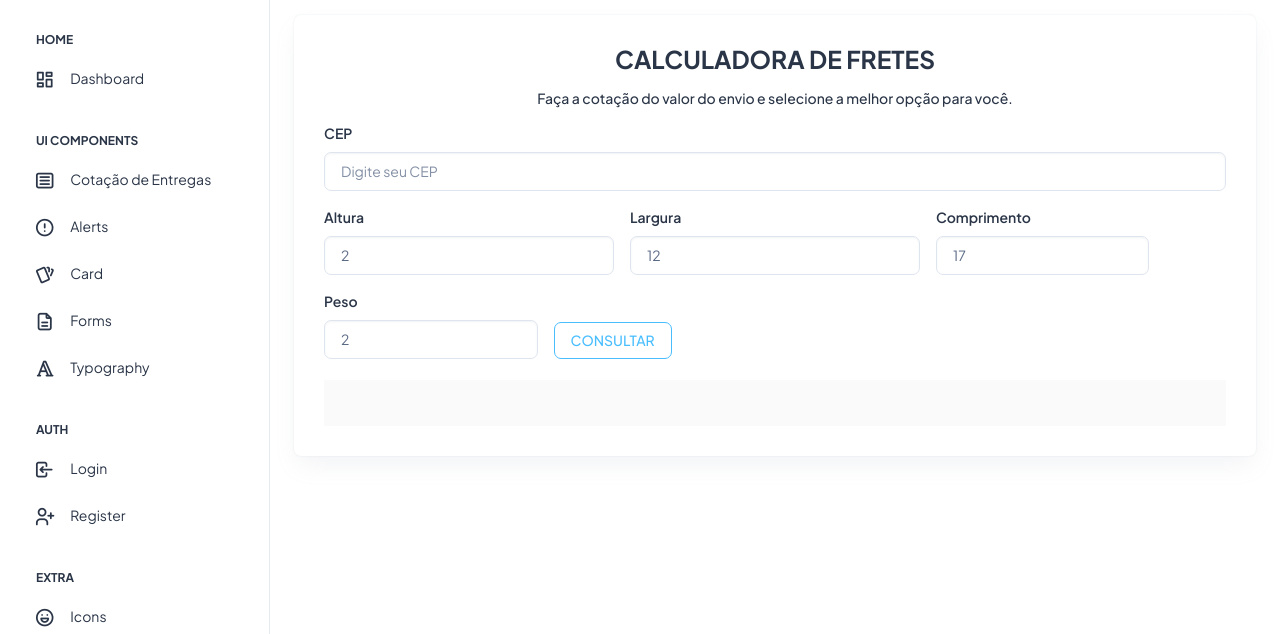
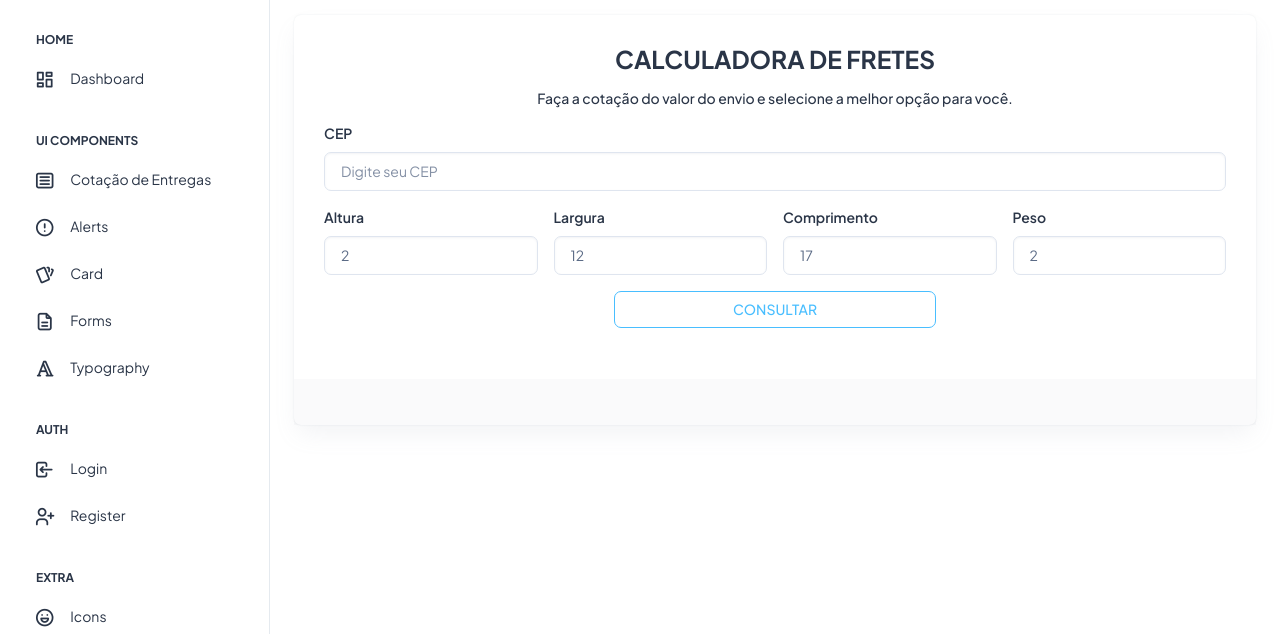
Before and after one commit to Brunobh51/sistema, a Django app: template app_CotacaoEntregas/templates/app_CotacaoEntregas/cotacao.html in a window 1280 px wide. Shown: the part 70-704 px from the top of the page. Run offline with Django 4.2, Linux system fonts and the light colour scheme; the template is opened without the code that fills it, so the values that code supplies are empty; some libraries are stand-ins or nearby versions.

Commit message:
atualizar

```diff
--- a/app_CotacaoEntregas/templates/app_CotacaoEntregas/cotacao.html
+++ b/app_CotacaoEntregas/templates/app_CotacaoEntregas/cotacao.html
@@ -19,12 +19,12 @@
         <input type="int" max="9" class="form-control" id="cep" name="cep" placeholder="Digite seu CEP" aria-label="CEP"
             aria-describedby="button-addon2">
     </div>
-    <div class="col-md-4">
+    <div class="col-md-3">
         <label for="altura" class="form-label">Altura</label>
         <input type="number" class="form-control" id="altura" name="altura" placeholder="Altura" value="2">
     </div>
 
-    <div class="col-md-4">
+    <div class="col-md-3">
         <label for="largura" class="form-label">Largura</label>
         <input type="number" class="form-control" id="largura" name="largura" placeholder="Largura" value="12">
     </div>
@@ -40,8 +40,8 @@
         <input type="number" class="form-control" id="peso" name="peso" placeholder="Peso" min="0" max="30" value="2">
     </div>
 
-    <div class="col-md-6 d-flex align-items-end"><!-- Contêiner flexível -->
-        <button class="btn btn-outline-secondary" type="submit" id="button-addon2">CONSULTAR</button>
+    <div></div><!-- Contêiner flexível -->
+    <button class="btn btn-outline-secondary btn-custom" type="submit" id="button-addon2">CONSULTAR</button>
     </div>
 </form>
 
@@ -50,10 +50,10 @@
 {% if cidade %}
 <br>
 <div class="card-header">
-    <div class="text-center">
+    <div class="text-center custom-texto-valor">
         <h6>
-            <p>Endereço para entrega</p>
-            <p>{{ rua }}, {{ bairro }} - {{ cidade }} - {{ uf }} - {{ cep }}</p>
+            <p class="custom-texto-valor">Endereço para entrega</p>
+            <p class="custom-texto-valor">{{ rua }}, {{ bairro }} - {{ cidade }} - {{ uf }} - {{ cep }}</p>
         </h6>
     </div>
 </div>
@@ -61,7 +61,7 @@
 {% else %}
 <br>
 <div class="card-header">
-    <p class="text-center">{{ erro }}</p>
+    <p class="text-center custom-texto-valor">{{ erro }}</p>
 </div>
 
 {% endif %}
--- a/templates/static/assets/css/meucs.css
+++ b/templates/static/assets/css/meucs.css
@@ -22,5 +22,11 @@
 .custom-texto-valor {
     font-size: 20px;
     font-weight: bolder;
+    color: rgb(88, 109, 140);
+}
 
+.btn-custom {
+    width: 35%;
+    margin: 0 auto;
+    display: block;
 }
```
